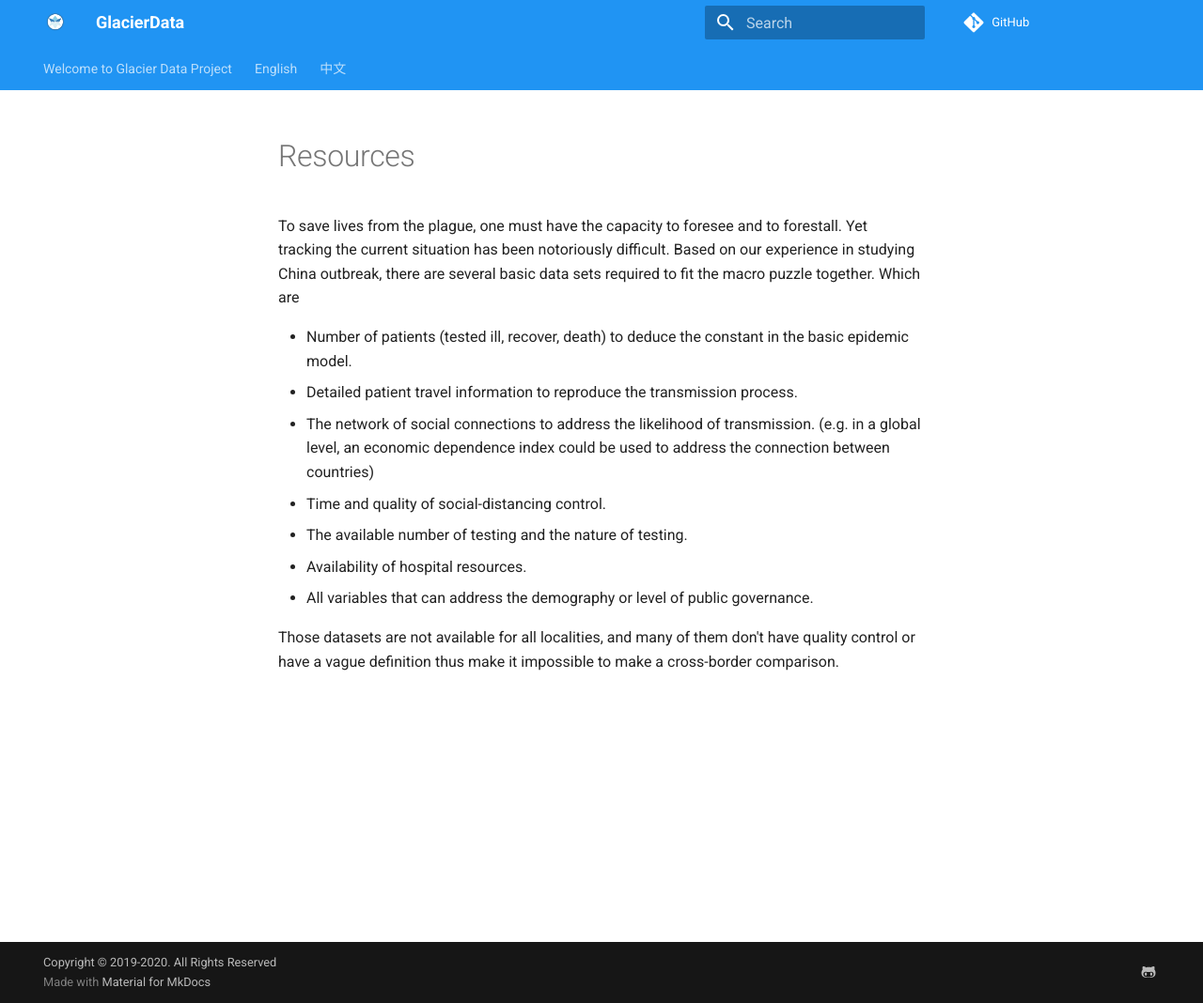
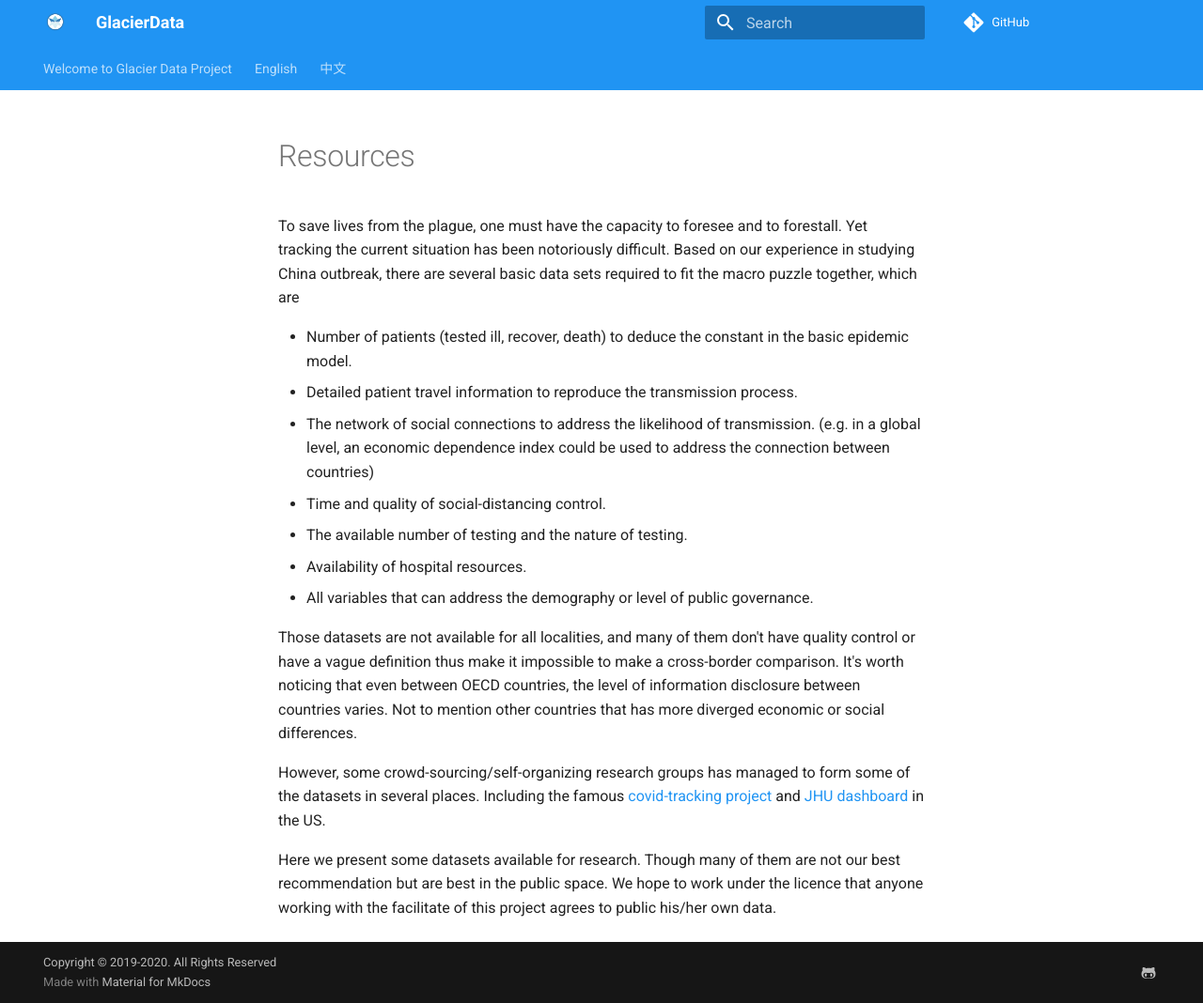
Before and after one commit to Glacier-Ice/data-sci-api, an MkDocs documentation site: the page built from docs/docs/EN/resources.md, in a window 1280 px wide and 1068 px high. Shown: the whole window at 94% size. Built offline with MkDocs 1.6.1 and Material for MkDocs 9.7.7, drawn with Linux system fonts in a browser that asks for light colours; nearby versions of some CDN libraries; library files that are not in the unit come from our copies; comment, search, counter and statistics services are not loaded.

Commit message:
Update resources.md

```diff
--- a/docs/docs/EN/resources.md
+++ b/docs/docs/EN/resources.md
@@ -1,5 +1,5 @@
 To save lives from the plague, one must have the capacity to foresee and to forestall. Yet tracking the current situation has been notoriously difficult.
-Based on our experience in studying China outbreak, there are several basic data sets required to fit the macro puzzle together. Which are
+Based on our experience in studying China outbreak, there are several basic data sets required to fit the macro puzzle together, which are
 
 - Number of patients (tested ill, recover, death) to deduce the constant in the basic epidemic model.
 - Detailed patient travel information to reproduce the transmission process.
@@ -10,3 +10,11 @@ Based on our experience in studying China outbreak, there are several basic data
 - All variables that can address the demography or level of public governance.
 
 Those datasets are not available for all localities, and many of them don't have quality control or have a vague definition thus make it impossible to make a cross-border comparison.
+It's worth noticing that even between OECD countries, the level of information disclosure between countries varies. Not to mention other countries that has more diverged economic or social differences.
+
+However, some crowd-sourcing/self-organizing research groups has managed to form some of the datasets in several places. Including the famous [covid-tracking project](https://covidtracking.com/) and [JHU dashboard](http://gisanddata.maps.arcgis.com/apps/opsdashboard/index.html) in the US.
+
+Here we present some datasets available for research. Though many of them are not our best recommendation but are best in the public space.
+We hope to work under the licence that anyone working with the facilitate of this project agrees to public his/her own data.
+
+<add>
```
